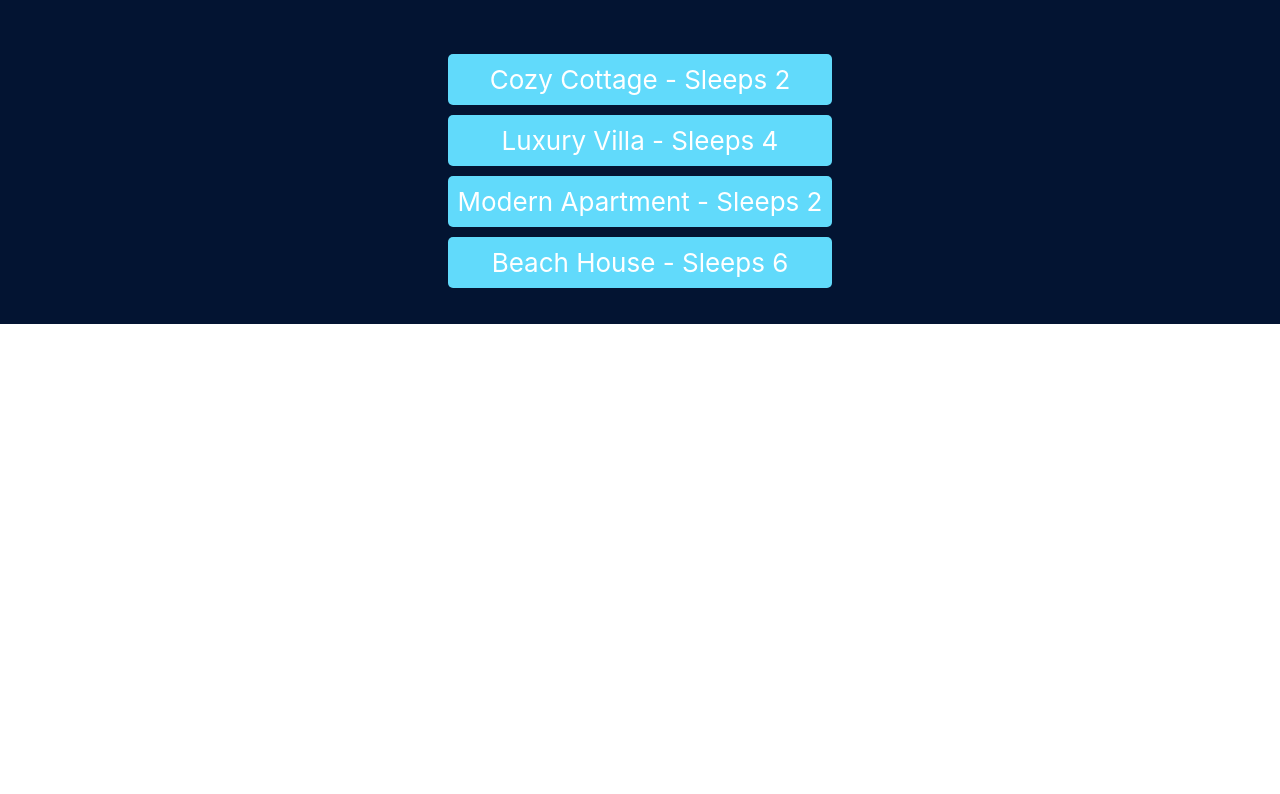
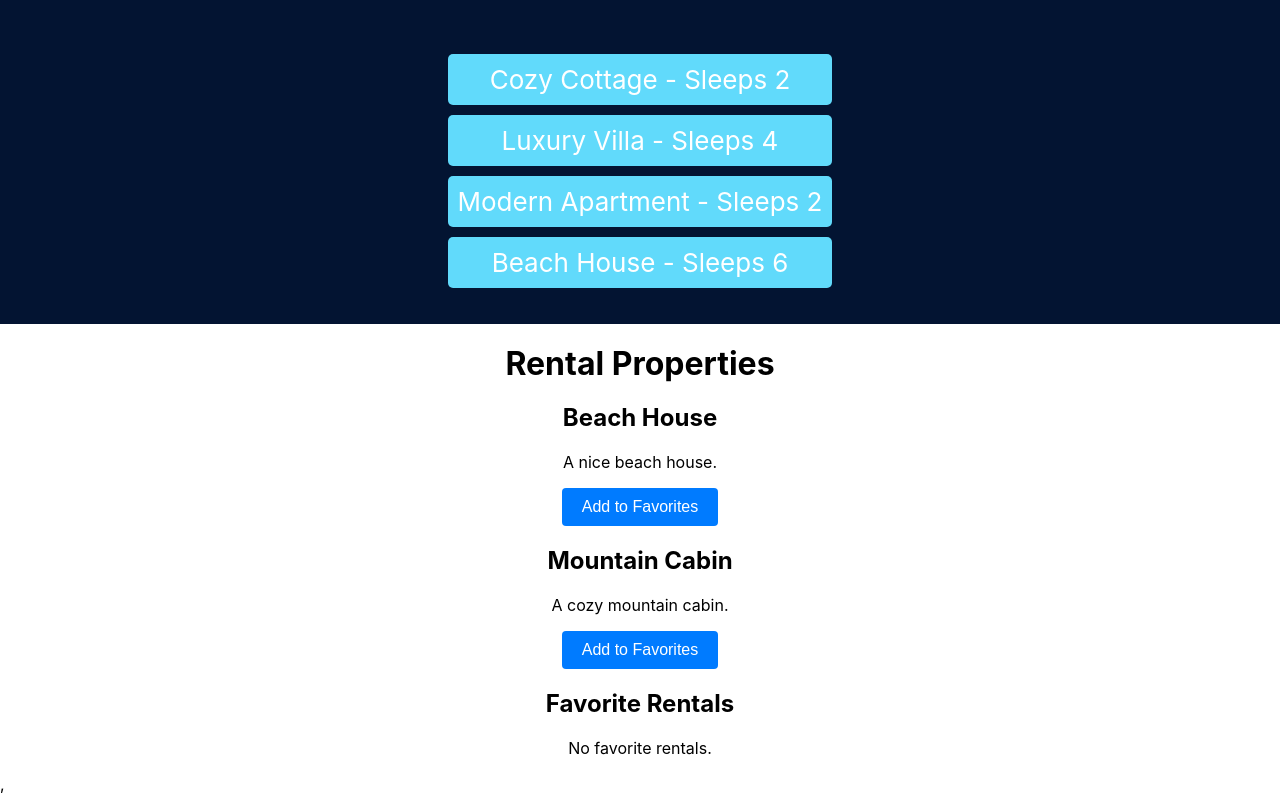
Before and after one commit to kaushikshetti/Staynest, a React (Create React App) app: page / in a window 1280 px wide. Shown: the part 1045-1839 px from the top of the page. Before the commit the page ends 1369 px from the top, so only its background shows below. Built offline with nearby package versions, Linux system fonts and the light colour scheme.

Commit message:
useContext implementation

```diff
--- a/src/App.js
+++ b/src/App.js
@@ -5,6 +5,12 @@ import NameForm from './components';
 import SearchBar from './components/SearchBar';
 import Room from './components/Room';
 import Visits from './components/Visits';
+import RentalCard from './components/Rental/RentalCard';
+import FavoritesList from './components/Rental/FavoritesList';
+const rentals = [
+  { id: 1, name: 'Beach House', description: 'A nice beach house.' },
+  { id: 2, name: 'Mountain Cabin', description: 'A cozy mountain cabin.' },
+];
 function App() {
   return (
     <div className="App">
@@ -12,6 +18,13 @@ function App() {
      <SearchBar/>
      <Visits/>
      <Room/>
+     <div>
+      <h1>Rental Properties</h1>
+      {rentals.map(rental => (
+        <RentalCard key={rental.id} rental={rental} />
+      ))}
+      <FavoritesList />
+    </div>
      {/* <NameForm/> */}
     </div>
   );
--- /dev/null
+++ b/src/components/Rental/FavoritesList.js
@@ -0,0 +1,24 @@
+// FavoritesList.js
+import React, { useContext } from 'react';
+import { FavoritesContext } from '../../contexts/FavoritesContext';
+
+const FavoritesList = () => {
+  const { favorites } = useContext(FavoritesContext);
+
+  return (
+    <div>
+      <h2>Favorite Rentals</h2>
+      {favorites.length === 0 ? (
+        <p>No favorite rentals.</p>
+      ) : (
+        <ul>
+          {favorites.map(rental => (
+            <li key={rental.id}>{rental.name}</li>
+          ))}
+        </ul>
+      )}
+    </div>
+  );
+};
+
+export default FavoritesList;
--- /dev/null
+++ b/src/components/Rental/RentalCard.js
@@ -0,0 +1,21 @@
+// RentalCard.js
+import React, { useContext } from 'react';
+import { FavoritesContext } from '../../contexts/FavoritesContext';
+
+const RentalCard = ({ rental }) => {
+  const { addFavorite, removeFavorite, favorites } = useContext(FavoritesContext);
+
+  const isFavorite = favorites.some(fav => fav.id === rental.id);
+
+  return (
+    <div>
+      <h2>{rental.name}</h2>
+      <p>{rental.description}</p>
+      <button onClick={() => isFavorite ? removeFavorite(rental.id) : addFavorite(rental)}>
+        {isFavorite ? 'Remove from Favorites' : 'Add to Favorites'}
+      </button>
+    </div>
+  );
+};
+
+export default RentalCard;
--- /dev/null
+++ b/src/contexts/FavoritesContext.js
@@ -0,0 +1,24 @@
+// FavoritesContext.js
+import React, { createContext, useState } from 'react';
+
+// Create a Context
+export const FavoritesContext = createContext();
+
+// Create a Provider component
+export const FavoritesProvider = ({ children }) => {
+  const [favorites, setFavorites] = useState([]);
+
+  const addFavorite = (rental) => {
+    setFavorites([...favorites, rental]);
+  };
+
+  const removeFavorite = (rentalId) => {
+    setFavorites(favorites.filter(rental => rental.id !== rentalId));
+  };
+
+  return (
+    <FavoritesContext.Provider value={{ favorites, addFavorite, removeFavorite }}>
+      {children}
+    </FavoritesContext.Provider>
+  );
+};
--- a/src/index.js
+++ b/src/index.js
@@ -3,11 +3,14 @@ import ReactDOM from 'react-dom/client';
 import './index.css';
 import App from './App';
 import reportWebVitals from './reportWebVitals';
+import { FavoritesProvider } from './contexts/FavoritesContext';
 
 const root = ReactDOM.createRoot(document.getElementById('root'));
 root.render(
   <React.StrictMode>
+  <FavoritesProvider>
     <App />
+  </FavoritesProvider>,
   </React.StrictMode>
 );
 
```
